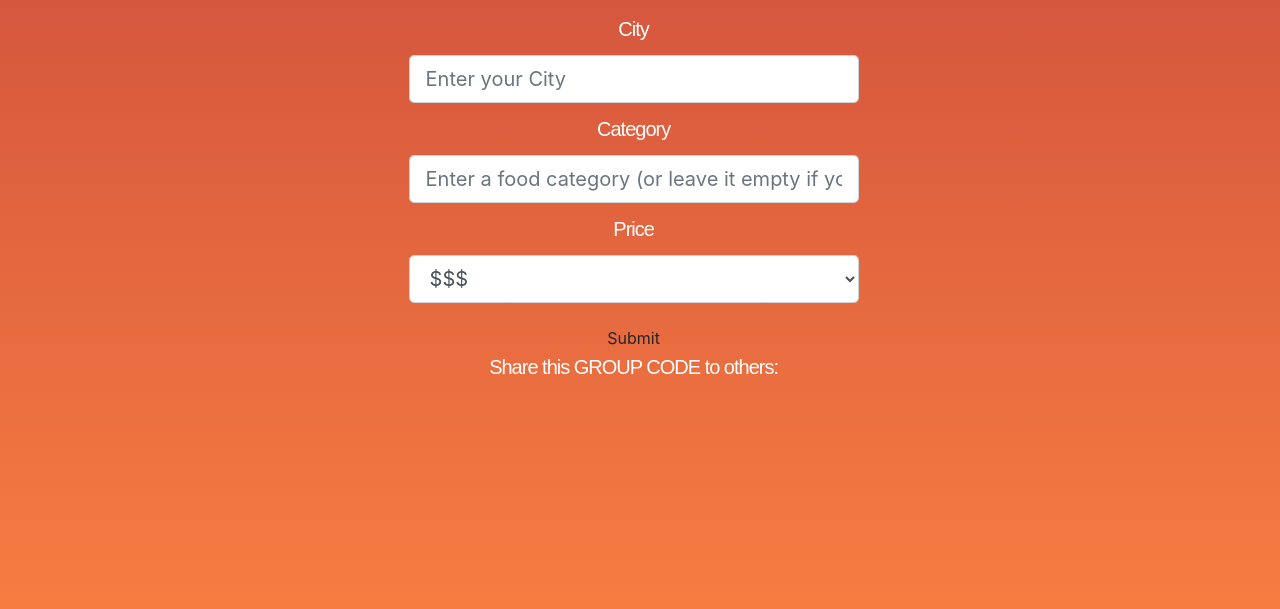
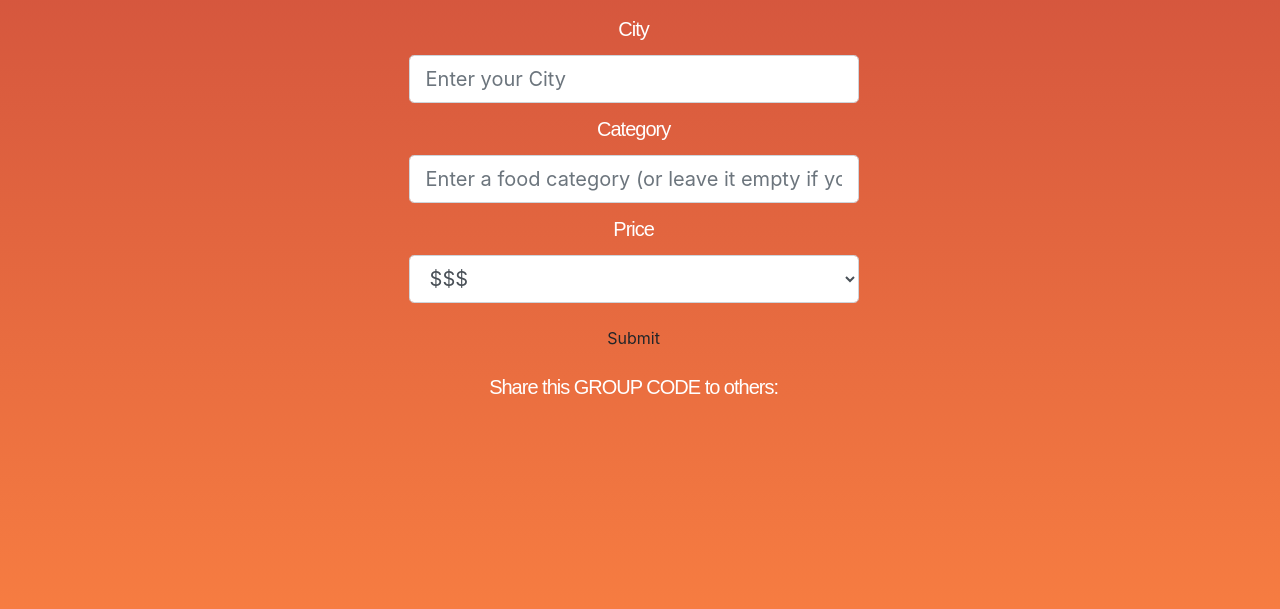
Before and after one commit to tpacba/tinderforrestaurants, a website: page public/creategroup.html in a window 1280 px wide. Shown: the part 309-918 px from the top of the page. Drawn offline with nearby package versions, Linux system fonts and the light colour scheme.

Commit message:
added margin-top to share group code container

```diff
--- a/public/creategroup.html
+++ b/public/creategroup.html
@@ -39,7 +39,7 @@
         </form>
     </div>
 
-    <div class="container" style="display: block">
+    <div class="container" style="display: block; margin-top: 20px">
         <p class="tag">Share this GROUP CODE to others: <h2 class="welcome-name" style="margin-top:0px; margin-bottom: 0px;"><span class="member-one"></span></h2></p>
     </div>
 
```
